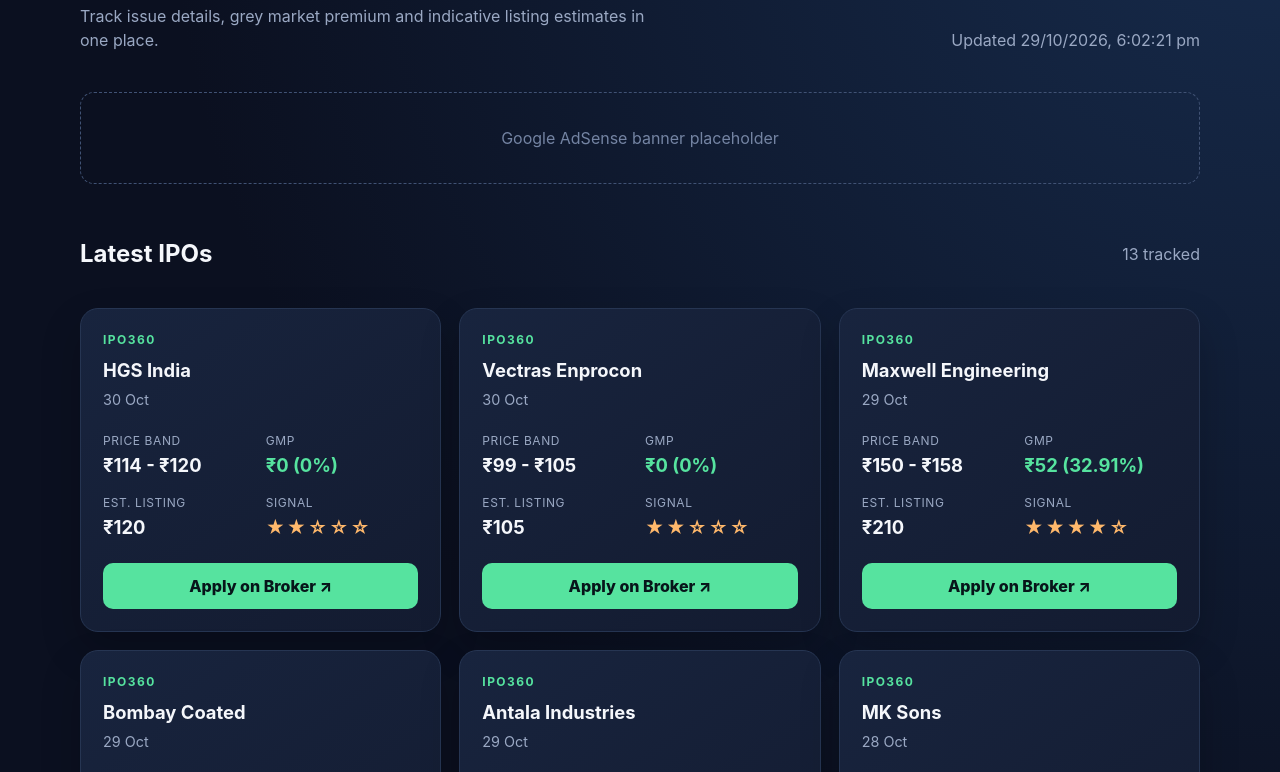
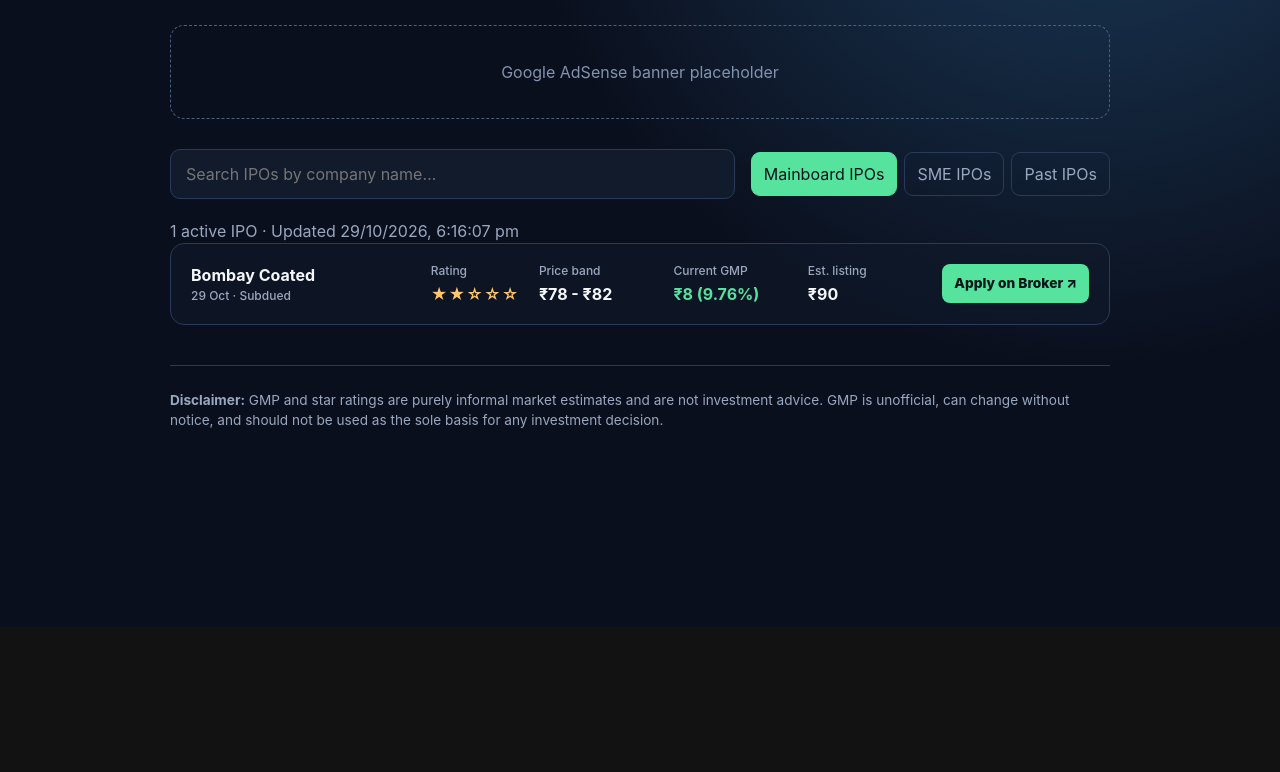
Before and after one commit to degreeparade/GMP, a website: page public/index.html in a window 1280 px wide. Shown: the part 173-945 px from the top of the page. After the commit the page ends 800 px from the top, so only its background shows below. Drawn offline with Linux system fonts and the light colour scheme.

Commit message:
Add category, closing date, and apply URL to IPO data; update styles and layout in index.html

```diff
--- a/public/data.json
+++ b/public/data.json
@@ -1,6 +1,7 @@
 [
   {
     "name": "HGS India",
+    "category": "sme",
     "dates": "30 Oct",
     "priceBand": "₹114 - ₹120",
     "issuePrice": 120,
@@ -8,11 +9,14 @@
     "gmpPercent": 0,
     "listingEstimate": 120,
     "rating": 2,
+    "ratingLabel": "Subdued",
+    "applyUrl": "https://example.com/affiliate-broker?ipo=HGS%20India",
     "source": "IPO360",
-    "updatedAt": "2026-10-29T18:02:21.552Z"
+    "updatedAt": "2026-10-29T18:16:07.457Z"
   },
   {
     "name": "Vectras Enprocon",
+    "category": "sme",
     "dates": "30 Oct",
     "priceBand": "₹99 - ₹105",
     "issuePrice": 105,
@@ -20,11 +24,14 @@
     "gmpPercent": 0,
     "listingEstimate": 105,
     "rating": 2,
+    "ratingLabel": "Subdued",
+    "applyUrl": "https://example.com/affiliate-broker?ipo=Vectras%20Enprocon",
     "source": "IPO360",
-    "updatedAt": "2026-10-29T18:02:21.553Z"
+    "updatedAt": "2026-10-29T18:16:07.457Z"
   },
   {
     "name": "Maxwell Engineering",
+    "category": "sme",
     "dates": "29 Oct",
     "priceBand": "₹150 - ₹158",
     "issuePrice": 158,
@@ -32,11 +39,14 @@
     "gmpPercent": 32.91,
     "listingEstimate": 210,
     "rating": 4,
+    "ratingLabel": "Healthy Demand",
+    "applyUrl": "https://example.com/affiliate-broker?ipo=Maxwell%20Engineering",
     "source": "IPO360",
-    "updatedAt": "2026-10-29T18:02:21.553Z"
+    "updatedAt": "2026-10-29T18:16:07.457Z"
   },
   {
     "name": "Bombay Coated",
+    "category": "mainboard",
     "dates": "29 Oct",
     "priceBand": "₹78 - ₹82",
     "issuePrice": 82,
@@ -44,11 +54,14 @@
     "gmpPercent": 9.76,
     "listingEstimate": 90,
     "rating": 2,
+    "ratingLabel": "Subdued",
+    "applyUrl": "https://example.com/affiliate-broker?ipo=Bombay%20Coated",
     "source": "IPO360",
-    "updatedAt": "2026-10-29T18:02:21.553Z"
+    "updatedAt": "2026-10-29T18:16:07.457Z"
   },
   {
     "name": "Antala Industries",
+    "category": "sme",
     "dates": "29 Oct",
     "priceBand": "₹63 - ₹67",
     "issuePrice": 67,
@@ -56,11 +69,14 @@
     "gmpPercent": 0,
     "listingEstimate": 67,
     "rating": 2,
+    "ratingLabel": "Subdued",
+    "applyUrl": "https://example.com/affiliate-broker?ipo=Antala%20Industries",
     "source": "IPO360",
-    "updatedAt": "2026-10-29T18:02:21.553Z"
+    "updatedAt": "2026-10-29T18:16:07.457Z"
   },
   {
     "name": "MK Sons",
+    "category": "past",
     "dates": "28 Oct",
     "priceBand": "₹153 - ₹162",
     "issuePrice": 162,
@@ -68,11 +84,14 @@
     "gmpPercent": 7.41,
     "listingEstimate": 174,
     "rating": 2,
+    "ratingLabel": "Subdued",
+    "applyUrl": "https://example.com/affiliate-broker?ipo=MK%20Sons",
     "source": "IPO360",
-    "updatedAt": "2026-10-29T18:02:21.553Z"
+    "updatedAt": "2026-10-29T18:16:07.457Z"
   },
   {
     "name": "Ajwa Projects",
+    "category": "past",
     "dates": "28 Oct",
     "priceBand": "₹203",
     "issuePrice": 203,
@@ -80,11 +99,14 @@
     "gmpPercent": 2.96,
     "listingEstimate": 209,
     "rating": 2,
+    "ratingLabel": "Subdued",
+    "applyUrl": "https://example.com/affiliate-broker?ipo=Ajwa%20Projects",
     "source": "IPO360",
-    "updatedAt": "2026-10-29T18:02:21.553Z"
+    "updatedAt": "2026-10-29T18:16:07.457Z"
   },
   {
     "name": "Carver Roboweld",
+    "category": "past",
     "dates": "28 Oct",
     "priceBand": "₹76 - ₹80",
     "issuePrice": 80,
@@ -92,11 +114,14 @@
     "gmpPercent": 0,
     "listingEstimate": 80,
     "rating": 2,
+    "ratingLabel": "Subdued",
+    "applyUrl": "https://example.com/affiliate-broker?ipo=Carver%20Roboweld",
     "source": "IPO360",
-    "updatedAt": "2026-10-29T18:02:21.553Z"
+    "updatedAt": "2026-10-29T18:16:07.457Z"
   },
   {
     "name": "BLS Polymers",
+    "category": "past",
     "dates": "27 Oct",
     "priceBand": "₹142 - ₹150",
     "issuePrice": 150,
@@ -104,11 +129,14 @@
     "gmpPercent": 46.67,
     "listingEstimate": 220,
     "rating": 5,
+    "ratingLabel": "Healthy Demand",
+    "applyUrl": "https://example.com/affiliate-broker?ipo=BLS%20Polymers",
     "source": "IPO360",
-    "updatedAt": "2026-10-29T18:02:21.553Z"
+    "updatedAt": "2026-10-29T18:16:07.457Z"
   },
   {
     "name": "SFC Environmental",
+    "category": "past",
     "dates": "27 Oct",
     "priceBand": "₹313 - ₹330",
     "issuePrice": 330,
@@ -116,11 +144,14 @@
     "gmpPercent": 4.85,
     "listingEstimate": 346,
     "rating": 2,
+    "ratingLabel": "Subdued",
+    "applyUrl": "https://example.com/affiliate-broker?ipo=SFC%20Environmental",
     "source": "IPO360",
-    "updatedAt": "2026-10-29T18:02:21.553Z"
+    "updatedAt": "2026-10-29T18:16:07.458Z"
   },
   {
     "name": "Wiscon Industries",
+    "category": "past",
     "dates": "27 Oct",
     "priceBand": "₹194 - ₹204",
     "issuePrice": 204,
@@ -128,11 +159,14 @@
     "gmpPercent": 0,
     "listingEstimate": 204,
     "rating": 2,
+    "ratingLabel": "Subdued",
+    "applyUrl": "https://example.com/affiliate-broker?ipo=Wiscon%20Industries",
     "source": "IPO360",
-    "updatedAt": "2026-10-29T18:02:21.553Z"
+    "updatedAt": "2026-10-29T18:16:07.458Z"
   },
   {
     "name": "EAAA India",
+    "category": "past",
     "dates": "26 Oct",
     "priceBand": "₹1585 - ₹1665",
     "issuePrice": 1665,
@@ -140,11 +174,14 @@
     "gmpPercent": 1.98,
     "listingEstimate": 1698,
     "rating": 2,
+    "ratingLabel": "Subdued",
+    "applyUrl": "https://example.com/affiliate-broker?ipo=EAAA%20India",
     "source": "IPO360",
-    "updatedAt": "2026-10-29T18:02:21.553Z"
+    "updatedAt": "2026-10-29T18:16:07.458Z"
   },
   {
     "name": "Core4 Engineers",
+    "category": "sme",
     "dates": "23 Oct",
     "priceBand": "₹88 - ₹93",
     "issuePrice": 93,
@@ -152,7 +189,9 @@
     "gmpPercent": 0,
     "listingEstimate": 93,
     "rating": 2,
+    "ratingLabel": "Subdued",
+    "applyUrl": "https://example.com/affiliate-broker?ipo=Core4%20Engineers",
     "source": "IPO360",
-    "updatedAt": "2026-10-29T18:02:21.553Z"
+    "updatedAt": "2026-10-29T18:16:07.458Z"
   }
 ]
--- a/public/index.html
+++ b/public/index.html
@@ -6,56 +6,75 @@
     <meta name="description" content="Live Indian IPO issue and GMP tracker" />
     <title>IPO Pulse | Indian IPO Tracker</title>
     <style>
-      :root { color-scheme: dark; --bg: #0b1020; --card: #131b30; --muted: #9aa8c3; --line: #263552; --accent: #56e39f; --orange: #ffb86b; }
+      :root { color-scheme: dark; --bg: #0a0f1d; --panel: #121b2c; --panel-2: #17243a; --muted: #9aa8bf; --line: #2a3b59; --accent: #55e39e; --gold: #ffc66d; }
       * { box-sizing: border-box; }
-      body { margin: 0; min-height: 100vh; background: radial-gradient(circle at top right, #172c4d, var(--bg) 42%); color: #f5f7fb; font: 16px/1.5 Inter, system-ui, sans-serif; }
-      .wrap { width: min(1120px, calc(100% - 32px)); margin: auto; }
-      header { padding: 52px 0 30px; display: flex; justify-content: space-between; gap: 20px; align-items: end; }
-      h1 { margin: 0; font-size: clamp(2rem, 5vw, 3.8rem); letter-spacing: -0.05em; }
-      .eyebrow { color: var(--accent); font-weight: 700; letter-spacing: .12em; text-transform: uppercase; font-size: .75rem; }
-      .subtitle, .updated { color: var(--muted); }
-      .subtitle { max-width: 580px; margin-bottom: 0; }
-      .ad { border: 1px dashed #405274; border-radius: 14px; min-height: 92px; display: grid; place-items: center; color: #7484a3; margin: 10px 0 32px; }
-      .toolbar { display: flex; justify-content: space-between; align-items: center; margin-bottom: 16px; }
-      .grid { display: grid; grid-template-columns: repeat(auto-fit, minmax(270px, 1fr)); gap: 18px; padding-bottom: 42px; }
-      .card { background: linear-gradient(145deg, #18243e, var(--card)); border: 1px solid var(--line); border-radius: 18px; padding: 22px; box-shadow: 0 18px 40px #0003; }
-      .card h2 { font-size: 1.15rem; margin: 8px 0 4px; }
-      .date { color: var(--muted); font-size: .9rem; }
-      .metrics { display: grid; grid-template-columns: 1fr 1fr; gap: 14px 10px; margin: 22px 0; }
-      .metric label { display: block; color: var(--muted); font-size: .75rem; text-transform: uppercase; letter-spacing: .05em; }
-      .metric strong { display: block; margin-top: 2px; font-size: 1.15rem; }
-      .positive { color: var(--accent); } .negative { color: #ff7b8b; }
-      .stars { color: var(--orange); letter-spacing: 2px; font-size: 1.2rem; }
-      .apply { display: block; text-align: center; background: var(--accent); color: #07151a; padding: 11px 14px; border-radius: 10px; text-decoration: none; font-weight: 800; }
+      body { margin: 0; min-height: 100vh; background: radial-gradient(circle at 85% -5%, #1c3d5d, var(--bg) 42%); color: #f5f7fb; font: 16px/1.5 Inter, system-ui, sans-serif; }
+      .wrap { width: min(940px, calc(100% - 32px)); margin: auto; }
+      header { padding: 48px 0 28px; }
+      h1 { margin: 5px 0 8px; font-size: clamp(2.3rem, 7vw, 4.2rem); letter-spacing: -.06em; line-height: 1; }
+      h2 { font-size: 1.15rem; margin: 0; }
+      .eyebrow { color: var(--accent); font-size: .73rem; font-weight: 800; letter-spacing: .13em; text-transform: uppercase; }
+      .subtitle, .muted, .updated { color: var(--muted); }
+      .subtitle { max-width: 600px; margin: 0; }
+      .ad { min-height: 94px; display: grid; place-items: center; border: 1px dashed #496080; border-radius: 14px; color: #8293af; margin: 0 0 30px; }
+      .controls { display: grid; grid-template-columns: minmax(220px, 1fr) auto; gap: 16px; align-items: center; margin-bottom: 20px; }
+      .search { width: 100%; padding: 12px 15px; background: var(--panel); color: inherit; border: 1px solid var(--line); border-radius: 10px; font: inherit; outline: none; }
+      .search:focus { border-color: var(--accent); }
+      .tabs { display: flex; gap: 7px; flex-wrap: wrap; }
+      .tab { cursor: pointer; border: 1px solid var(--line); background: transparent; color: var(--muted); padding: 9px 12px; border-radius: 9px; font: inherit; white-space: nowrap; }
+      .tab.active, .tab:hover { color: #07151a; background: var(--accent); border-color: var(--accent); }
+      .list { overflow: hidden; border: 1px solid var(--line); border-radius: 14px; background: #10192a99; margin-bottom: 40px; }
+      .row { display: grid; grid-template-columns: minmax(180px, 1.7fr) .7fr .9fr .9fr .9fr auto; gap: 16px; align-items: center; padding: 18px 20px; border-bottom: 1px solid var(--line); }
+      .row:last-child { border-bottom: 0; }
+      .company { font-weight: 750; }
+      .company small, .label { display: block; color: var(--muted); font-size: .75rem; font-weight: 500; }
+      .value { display: block; margin-top: 2px; font-weight: 700; white-space: nowrap; }
+      .stars { color: var(--gold); letter-spacing: 1px; white-space: nowrap; }
+      .positive { color: var(--accent); } .negative { color: #ff8291; }
+      .apply { display: inline-block; padding: 9px 12px; border-radius: 8px; background: var(--accent); color: #06151a; font-size: .86rem; font-weight: 800; text-decoration: none; white-space: nowrap; }
       footer { color: var(--muted); border-top: 1px solid var(--line); padding: 24px 0 42px; font-size: .85rem; }
-      @media (max-width: 620px) { header { display: block; padding-top: 34px; } .updated { margin-top: 14px; } }
+      @media (max-width: 820px) { .controls { grid-template-columns: 1fr; } .row { grid-template-columns: 1.4fr 1fr 1fr; gap: 12px; } .row .apply { grid-column: 1 / -1; text-align: center; } }
+      @media (max-width: 520px) { .row { grid-template-columns: 1fr 1fr; padding: 16px; } .row .company { grid-column: 1 / -1; } .wrap { width: min(100% - 20px, 940px); } }
     </style>
   </head>
   <body>
     <main class="wrap">
-      <header>
-        <div><div class="eyebrow">Indian primary markets</div><h1>IPO Pulse</h1><p class="subtitle">Track issue details, grey market premium and indicative listing estimates in one place.</p></div>
-        <div class="updated" id="updated">Loading live data…</div>
-      </header>
+      <header><div class="eyebrow">Indian primary markets</div><h1>IPO Pulse</h1><p class="subtitle">Live issue details, grey market premiums, and indicative listing estimates.</p></header>
       <section class="ad" aria-label="Advertisement">Google AdSense banner placeholder</section>
-      <div class="toolbar"><h2>Latest IPOs</h2><span class="updated" id="count"></span></div>
-      <section class="grid" id="ipo-grid" aria-live="polite"></section>
-      <footer><strong>Disclaimer:</strong> GMP and listing estimates are indicative, unofficial and can change without notice. This website is for information only and is not financial advice. Always read the offer document and consult a qualified adviser.</footer>
+      <section class="controls" aria-label="IPO filters">
+        <input class="search" id="search" type="search" placeholder="Search IPOs by company name…" aria-label="Search IPOs by company name" />
+        <nav class="tabs" aria-label="IPO categories">
+          <button class="tab active" data-category="mainboard">Mainboard IPOs</button>
+          <button class="tab" data-category="sme">SME IPOs</button>
+          <button class="tab" data-category="past">Past IPOs</button>
+        </nav>
+      </section>
+      <div class="muted" id="status" aria-live="polite">Loading live data…</div>
+      <section class="list" id="ipo-list" aria-live="polite"></section>
+      <footer><strong>Disclaimer:</strong> GMP and star ratings are purely informal market estimates and are not investment advice. GMP is unofficial, can change without notice, and should not be used as the sole basis for any investment decision.</footer>
     </main>
     <script>
-      const grid = document.querySelector("#ipo-grid");
+      const list = document.querySelector("#ipo-list");
+      const status = document.querySelector("#status");
+      const search = document.querySelector("#search");
+      let selectedCategory = "mainboard";
+      let ipos = [];
       const money = (value) => `₹${Number(value).toLocaleString("en-IN")}`;
-      fetch("data.json").then((response) => { if (!response.ok) throw new Error("Data unavailable"); return response.json(); })
-        .then((ipos) => {
-          document.querySelector("#count").textContent = `${ipos.length} tracked`;
-          const latest = ipos.reduce((date, ipo) => ipo.updatedAt > date ? ipo.updatedAt : date, "");
-          document.querySelector("#updated").textContent = latest ? `Updated ${new Date(latest).toLocaleString("en-IN")}` : "";
-          grid.innerHTML = ipos.map((ipo) => {
-            const stars = "★".repeat(ipo.rating) + "☆".repeat(5 - ipo.rating);
-            const direction = ipo.gmp >= 0 ? "positive" : "negative";
-            return `<article class="card"><div class="eyebrow">${ipo.source}</div><h2>${ipo.name}</h2><div class="date">${ipo.dates}</div><div class="metrics"><div class="metric"><label>Price band</label><strong>${ipo.priceBand}</strong></div><div class="metric"><label>GMP</label><strong class="${direction}">${money(ipo.gmp)} (${ipo.gmpPercent}%)</strong></div><div class="metric"><label>Est. listing</label><strong>${money(ipo.listingEstimate)}</strong></div><div class="metric"><label>Signal</label><strong class="stars" title="${ipo.rating} out of 5 stars">${stars}</strong></div></div><a class="apply" href="https://example.com/affiliate-broker?ipo=${encodeURIComponent(ipo.name)}" target="_blank" rel="noopener sponsored">Apply on Broker ↗</a></article>`;
-          }).join("");
-        }).catch((error) => { grid.innerHTML = `<p role="alert">Unable to load IPO data: ${error.message}</p>`; });
+      const escapeHtml = (value) => String(value).replace(/[&<>"']/g, (char) => ({ "&": "&amp;", "<": "&lt;", ">": "&gt;", '"': "&quot;", "'": "&#039;" })[char]);
+      function render() {
+        const query = search.value.trim().toLowerCase();
+        const filtered = ipos.filter((ipo) => ipo.category === selectedCategory && ipo.name.toLowerCase().includes(query));
+        status.textContent = `${filtered.length} ${selectedCategory === "past" ? "past" : "active"} IPO${filtered.length === 1 ? "" : "s"} · Updated ${ipos[0] ? new Date(ipos[0].updatedAt).toLocaleString("en-IN") : "—"}`;
+        if (!filtered.length) { list.innerHTML = '<p class="muted" style="padding:22px">No IPOs match this category and search.</p>'; return; }
+        list.innerHTML = filtered.map((ipo) => {
+          const stars = "★".repeat(ipo.rating) + "☆".repeat(5 - ipo.rating);
+          const tone = ipo.gmp < 0 ? "negative" : "positive";
+          return `<article class="row"><div class="company">${escapeHtml(ipo.name)}<small>${escapeHtml(ipo.dates)} · ${escapeHtml(ipo.ratingLabel)}</small></div><div><span class="label">Rating</span><strong class="value stars" title="${ipo.rating} out of 5 stars">${stars}</strong></div><div><span class="label">Price band</span><strong class="value">${escapeHtml(ipo.priceBand)}</strong></div><div><span class="label">Current GMP</span><strong class="value ${tone}">${money(ipo.gmp)} (${ipo.gmpPercent}%)</strong></div><div><span class="label">Est. listing</span><strong class="value">${money(ipo.listingEstimate)}</strong></div><a class="apply" href="${escapeHtml(ipo.applyUrl)}" target="_blank" rel="noopener sponsored">Apply on Broker ↗</a></article>`;
+        }).join("");
+      }
+      document.querySelectorAll(".tab").forEach((tab) => tab.addEventListener("click", () => { selectedCategory = tab.dataset.category; document.querySelectorAll(".tab").forEach((item) => item.classList.toggle("active", item === tab)); render(); }));
+      search.addEventListener("input", render);
+      fetch("data.json").then((response) => { if (!response.ok) throw new Error("Data unavailable"); return response.json(); }).then((data) => { ipos = data; render(); }).catch((error) => { status.textContent = `Unable to load IPO data: ${error.message}`; });
     </script>
   </body>
 </html>
```
Also changed, not shown: update.js (+32 -1 lines).
